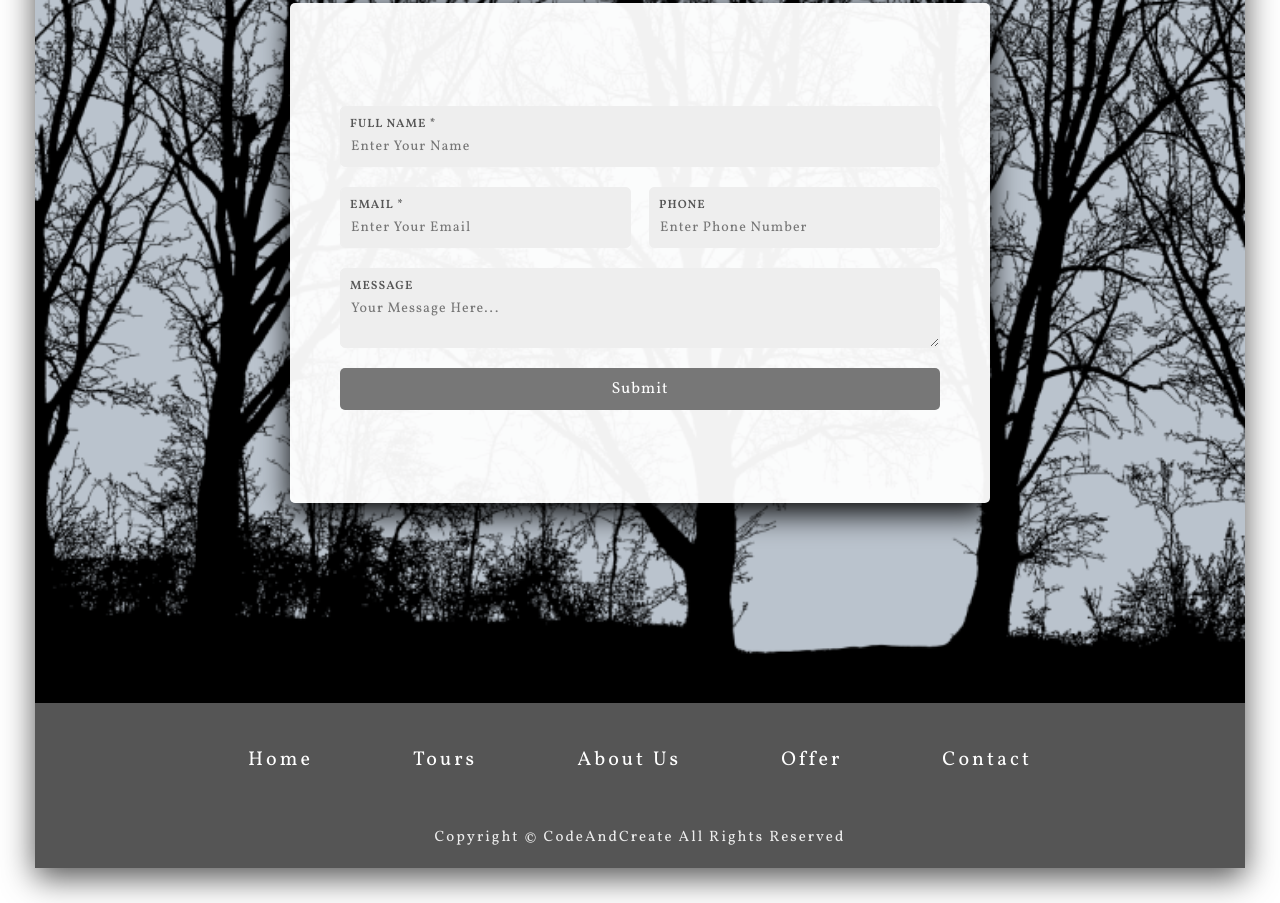
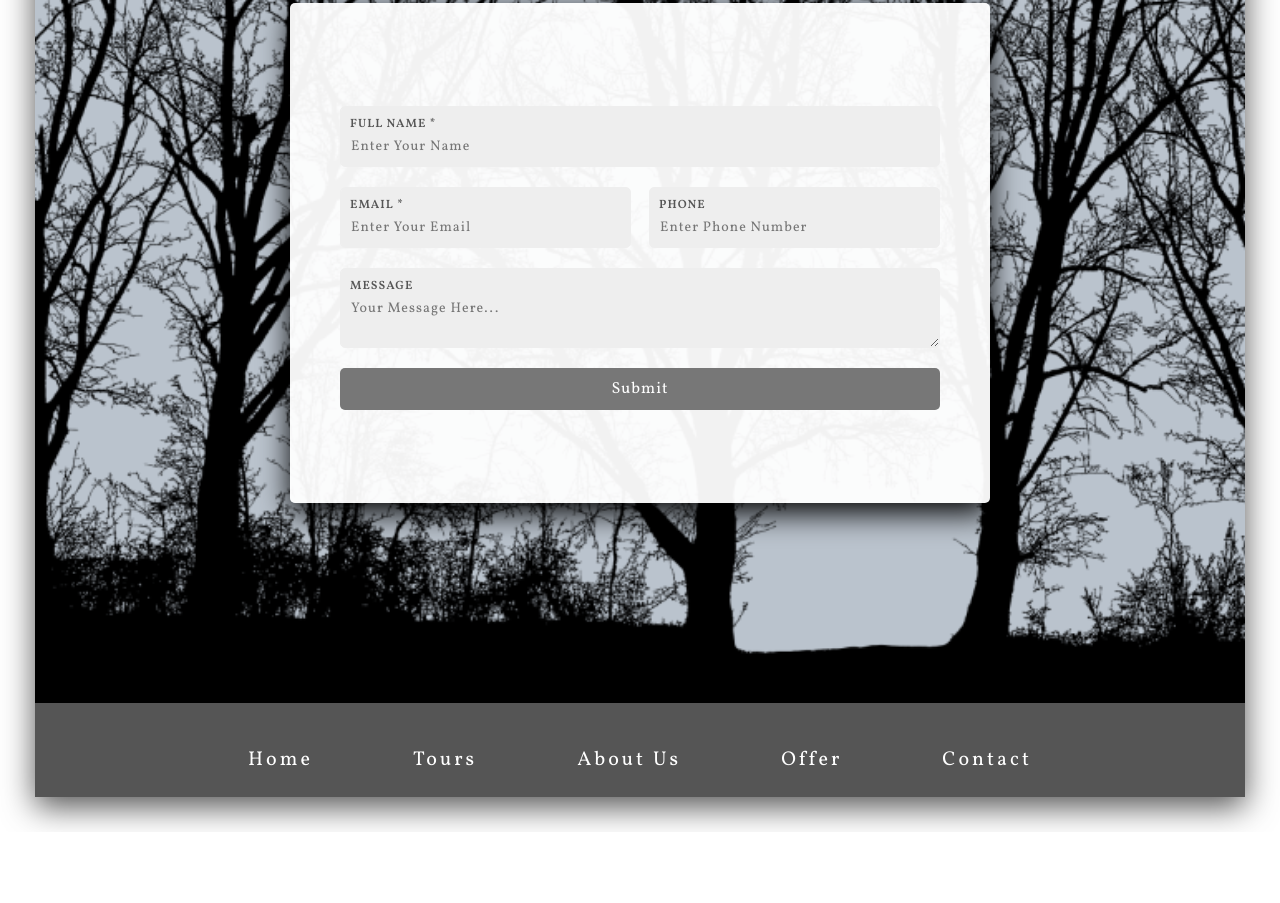
Before and after one commit to amoeba-singh/Gotravel, a plain HTML site: page index.html in a window 1280 px wide. Shown: the part 3103-4006 px from the top of the page. After the commit the page ends 3935 px from the top, so only its background shows below. Drawn offline with Linux system fonts and the light colour scheme.

Commit message:
Update index.html

```diff
--- a/index.html
+++ b/index.html
@@ -235,9 +235,7 @@
           <a href="#" class="footer-link">Offer</a>
           <a href="#" class="footer-link">Contact</a>
         </div>
-        <p class="footer-paragraph">
-          Copyright &copy; CodeAndCreate All Rights Reserved
-        </p>
+
       </footer>
       <!-- End of Footer -->
     </div>
```
